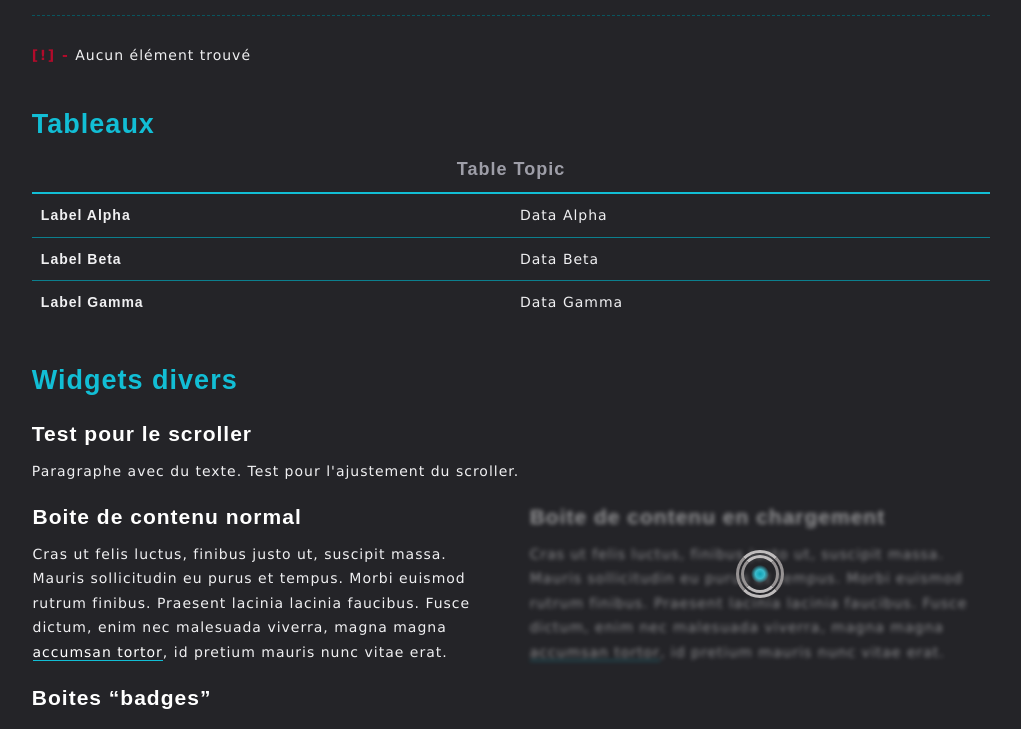
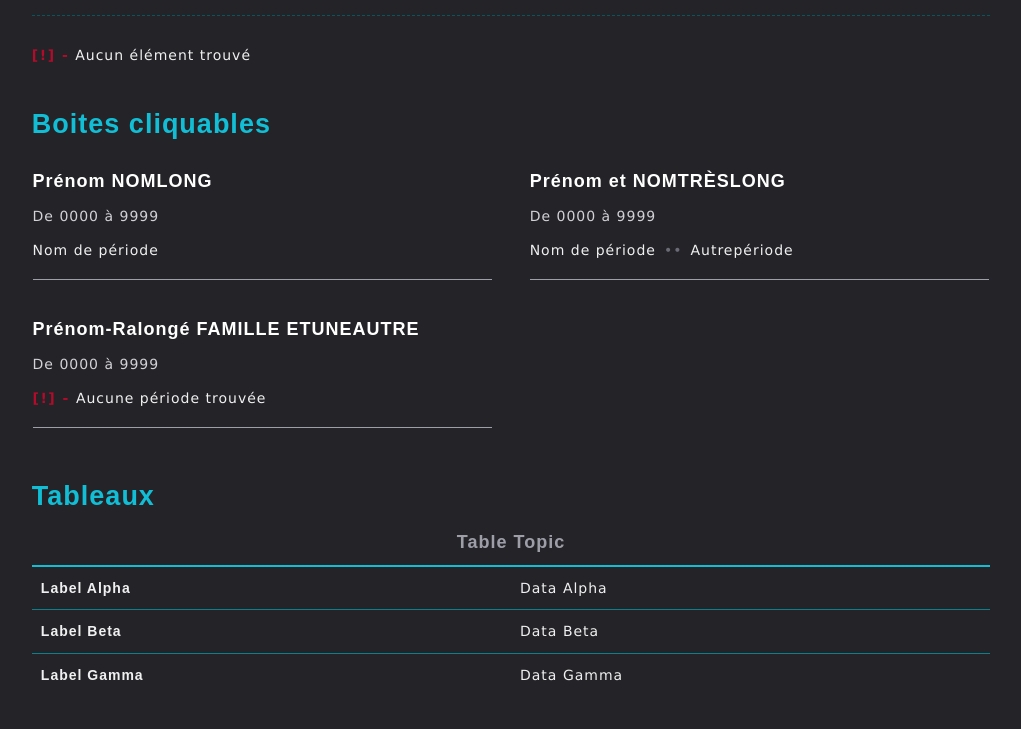
Before and after one commit to ElodieBayet/sass-template, a website: page components.html in a window 1280 px wide. Shown: the part 2747-3476 px from the top of the page, without its empty margins (129-1150 px from the left). Drawn offline with nearby package versions, Linux system fonts and the light colour scheme; files that its build step writes are made by us from their sources; a web font is replaced by a local one.

Commit message:
Add new block component

```diff
--- a/components.html
+++ b/components.html
@@ -316,6 +316,40 @@
             </section>
 
             <section>
+                <h2>Boites cliquables</h2>
+
+                <!-- Classic topic -->
+                <div class="grid md">
+
+                    <div class="col-50 topic">
+                        <a href="#" title="Voir la fiche" class="route"><span class="blind">Prénom NOMLONG</span></a>
+                        <h4>Prénom NOMLONG</h4>
+                        <p class="xlight">De 0000 à 9999</p>
+                        <ul class="listitem apart">
+                            <li>Nom de période</li>
+                        </ul>
+                    </div>
+
+                    <div class="col-50 topic">
+                        <a href="#" title="Voir la fiche" class="route"><span class="blind">Prénom et NOMTRÈSLONG</span></a>
+                        <h4>Prénom et NOMTRÈSLONG</h4>
+                        <p class="xlight">De 0000 à 9999</p>
+                        <ul class="listitem apart">
+                            <li>Nom de période</li>
+                            <li>Autrepériode</li>
+                        </ul>
+                    </div>
+
+                    <div class="col-50 topic">
+                        <a href="#" title="Voir la fiche" class="route"><span class="blind">Prénom-Ralongé FAMILLE ETUNEAUTRE</span></a>
+                        <h4>Prénom-Ralongé FAMILLE ETUNEAUTRE</h4>
+                        <p class="xlight">De 0000 à 9999</p>
+                        <p class="nothing">Aucune période trouvée</p>
+                    </div>
+                </div>
+            </section>
+
+            <section>
                 <h2>Tableaux</h2>
 
                 <!-- Tables -->
--- a/sass/components/_classical.scss
+++ b/sass/components/_classical.scss
@@ -156,6 +156,12 @@ table {
     }
 }
 
+/* Topic */
+.topic {
+	position: relative;
+	margin: 12px 0;
+}
+
 /* No DB result text information */
 .nothing {
 	&::before {
--- a/sass/themes/_original_components.scss
+++ b/sass/themes/_original_components.scss
@@ -61,6 +61,27 @@ table {
         border-top: 1px dashed kit.$blacken;
     }
 }
+
+.topic {
+    h4 {
+        color: kit.$bright;
+    }
+    > *:last-child {
+        @extend %transition;
+        border-bottom: 1px solid kit.$mlight;
+        padding-bottom: 17px;
+    }
+    &:hover {
+        h4 {
+            @extend %transition;
+            color: kit.$lighten;
+        }
+        > *:last-child {
+            border-bottom: 1px solid kit.$lighten;
+        }
+    }
+}
+
 
 .nothing {
 	&::before {
```
